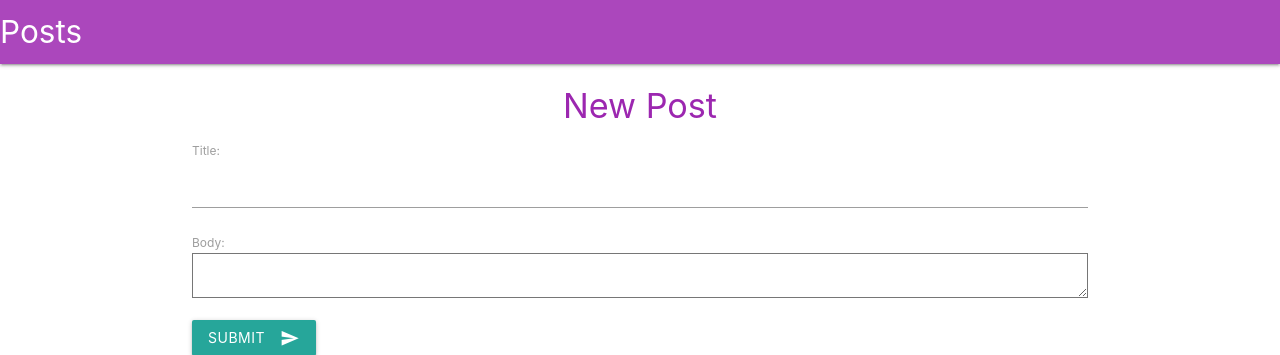
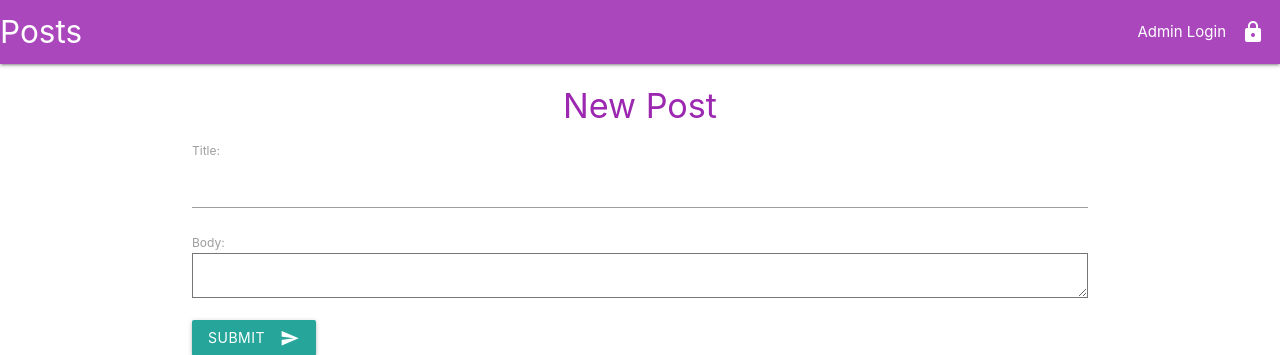
Before and after one commit to gertsfert/django_test, a Django app: page /new in a window 1280 px wide. Shown: the top 355 px of the page. Run offline with Django 3.2, Linux system fonts and the light colour scheme.

Commit message:
moved admin link to navbar

```diff
--- a/mysite/posts/templates/posts/layout.html
+++ b/mysite/posts/templates/posts/layout.html
@@ -21,6 +21,8 @@
             <i class="material-icons">add</i>New Post</a></li>
         <li><a href="{% url 'post_draft_list' %}" class='purple-text lighten-1'>
             <i class="material-icons">drafts</i>Review Drafts</a></li>
+        <li><a href="/admin" class='purple-text lighten-1'>
+                <i class="material-icons">lock</i>Admin</a></li>
     </ul>
     {% endif %}
 
@@ -33,6 +35,9 @@
             {% if user.is_authenticated %}
                 <li><a class="dropdown-trigger active" href="#!" data-target="dropdown1">{{ user.username }}
                     <i class="material-icons right">menu</i></a></li>
+                {% else %}
+                <li><a href="/admin">Admin Login
+                        <i class="material-icons right">lock</i></a></li>
             {% endif %}
 
         </ul>
```
